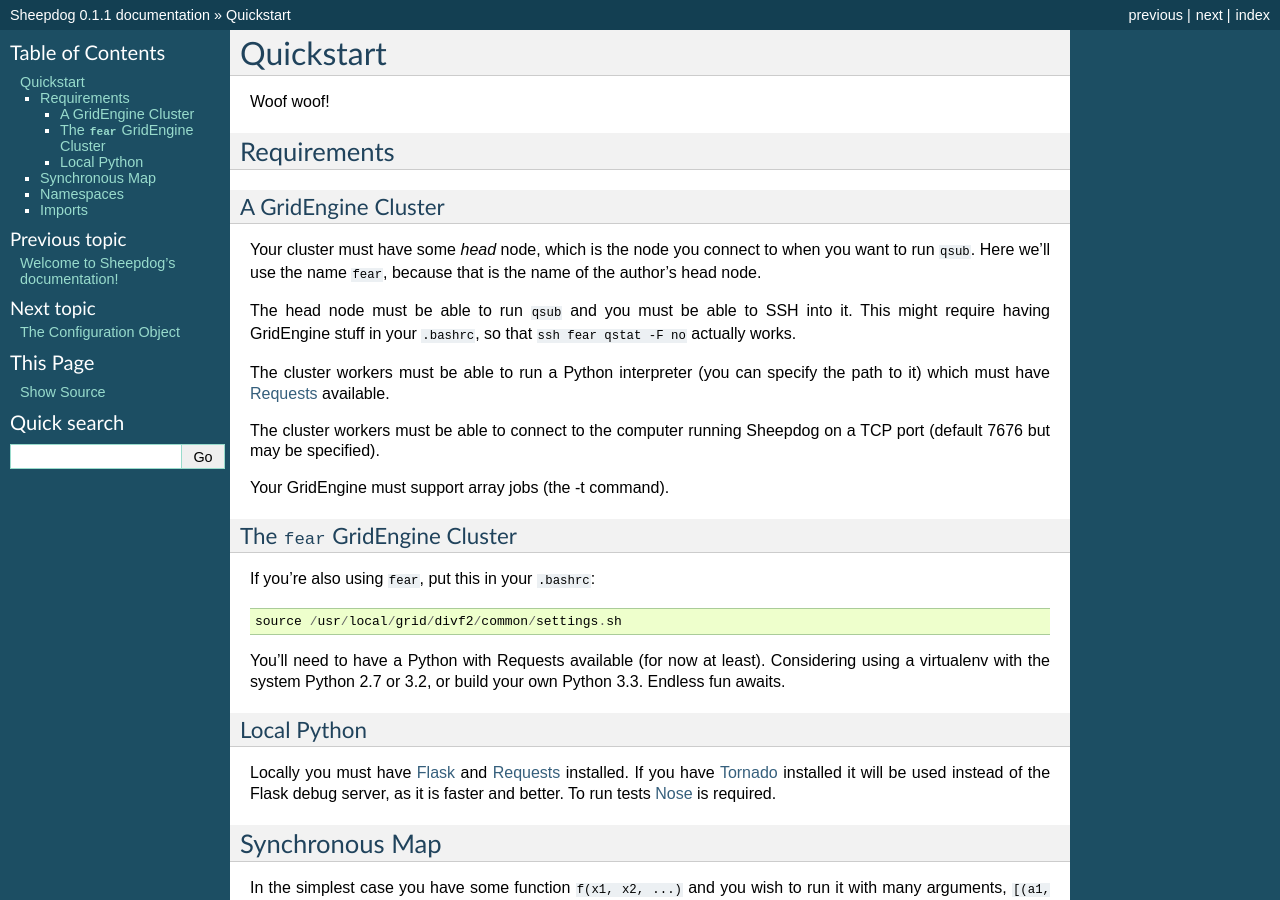
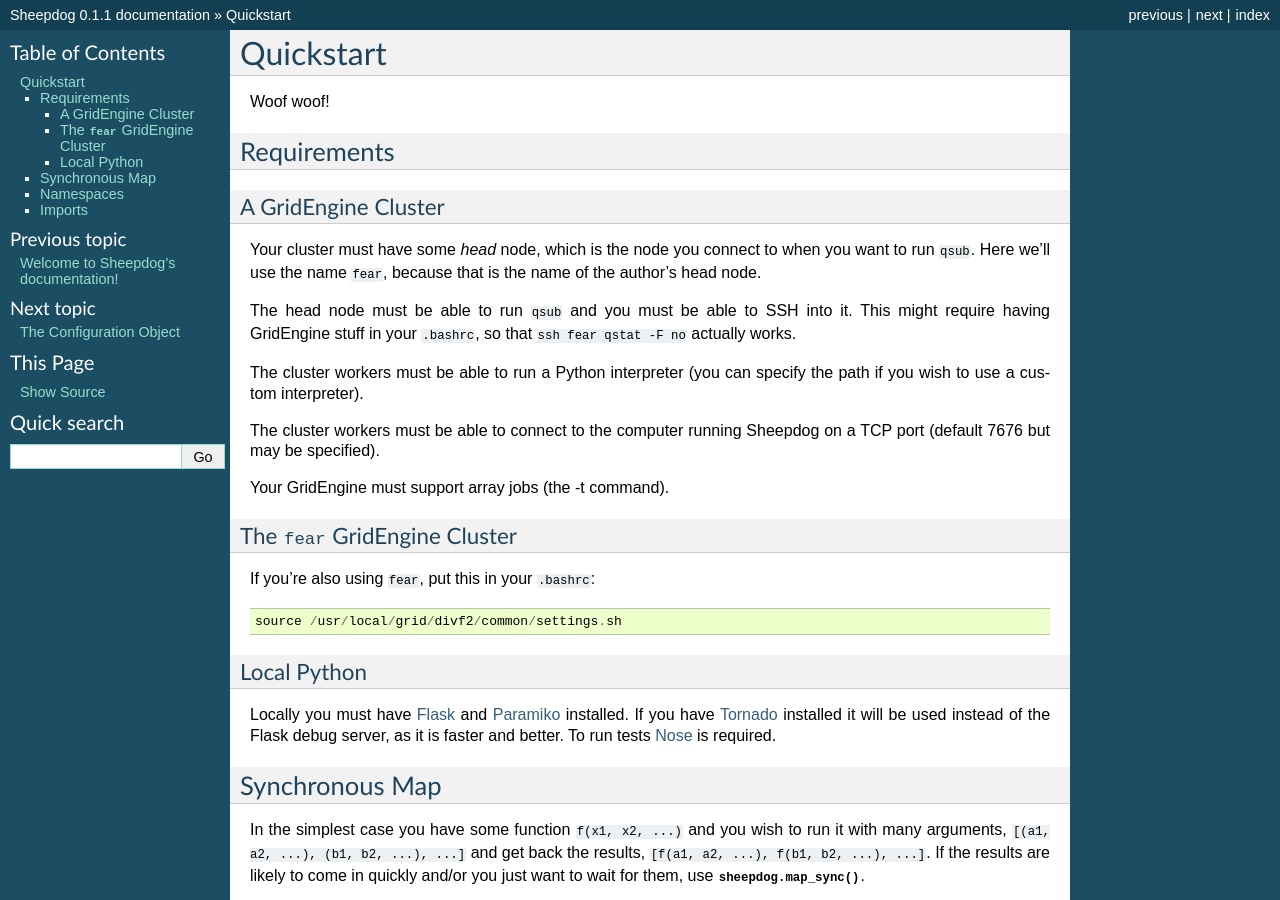
Before and after one commit to adamgreig/sheepdog, a Sphinx documentation site: the page built from docs/quickstart.rst, in a window 1280 px wide and 900 px high. Built offline with Sphinx 7.4.7, drawn with Linux system fonts in a browser that asks for light colours.

Commit message:
Remove dependency on Requests. Closes #13.
This is sad! Requests is so lovely. However it means the client side Python
interpreters (likely to be pretty stock) must have Requests installed which is
unlikely. Additionally I don't use much of the Requests special magic and
hopefully the HTTP link will be reasonably reliable.

```diff
--- a/docs/quickstart.rst
+++ b/docs/quickstart.rst
@@ -18,7 +18,7 @@ it. This might require having GridEngine stuff in your ``.bashrc``, so that
 ``ssh fear qstat -F no`` actually works.
 
 The cluster workers must be able to run a Python interpreter (you can specify
-the path to it) which must have `Requests <python-requests.org>`_ available.
+the path if you wish to use a custom interpreter).
 
 The cluster workers must be able to connect to the computer running Sheepdog on
 a TCP port (default 7676 but may be specified).
@@ -32,15 +32,11 @@ If you're also using ``fear``, put this in your ``.bashrc``::
 
     source /usr/local/grid/divf2/common/settings.sh
 
-You'll need to have a Python with Requests available (for now at least).
-Considering using a virtualenv with the system Python 2.7 or 3.2, or build
-your own Python 3.3. Endless fun awaits.
-
 Local Python
 ^^^^^^^^^^^^
 
 Locally you must have  `Flask <http://flask.pocoo.org/>`_ and
-`Requests <python-requests.org>`_ installed. If you have
+`Paramiko <https://github.com/paramiko/paramiko>`_ installed. If you have
 `Tornado <http://www.tornadoweb.org/>`_ installed it will be used instead of
 the Flask debug server, as it is faster and better. To run tests
 `Nose <https://nose.readthedocs.org>`_ is required.
--- a/requirements.txt
+++ b/requirements.txt
@@ -3,6 +3,5 @@ Jinja2==2.7.1
 MarkupSafe==0.18
 Werkzeug==0.9.4
 itsdangerous==0.23
-requests==2.0.1
 tornado==3.1.1
 paramiko==1.13.0
--- a/setup.py
+++ b/setup.py
@@ -24,10 +24,9 @@ setup(
     description='Shepherd GridEngine',
     long_description=long_description,
     test_suite='nose.collector',
-    tests_require=['nose', 'requests'],
+    tests_require=['nose', 'mock'],
     install_requires=[
         "Flask >= 0.10.1",
-        "requests >= 2.0.1",
         "paramiko == 1.13.0"
     ],
     classifiers=[
```
Also changed, not shown: README.md (+10 -3 lines), 3 other files.
